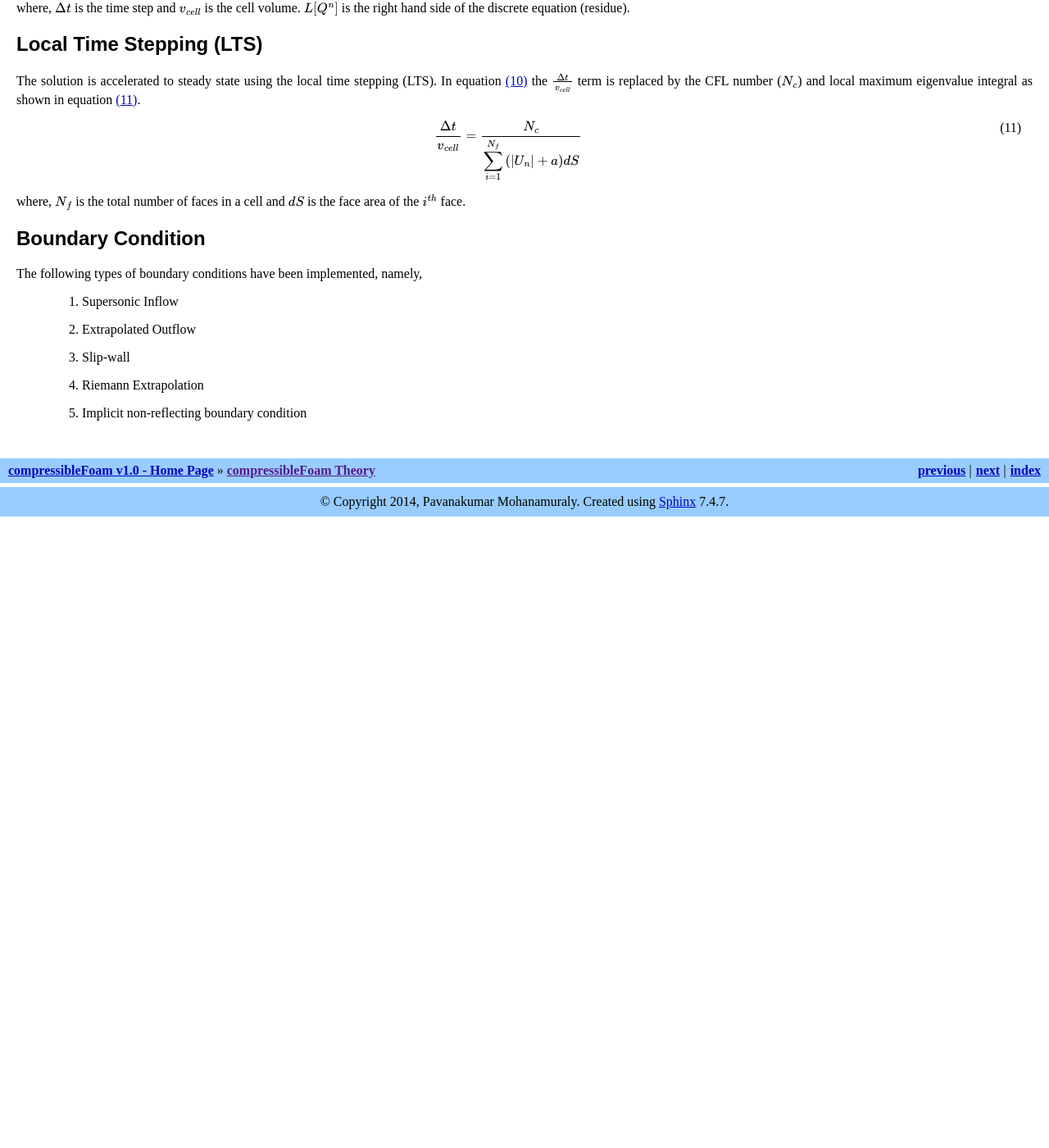
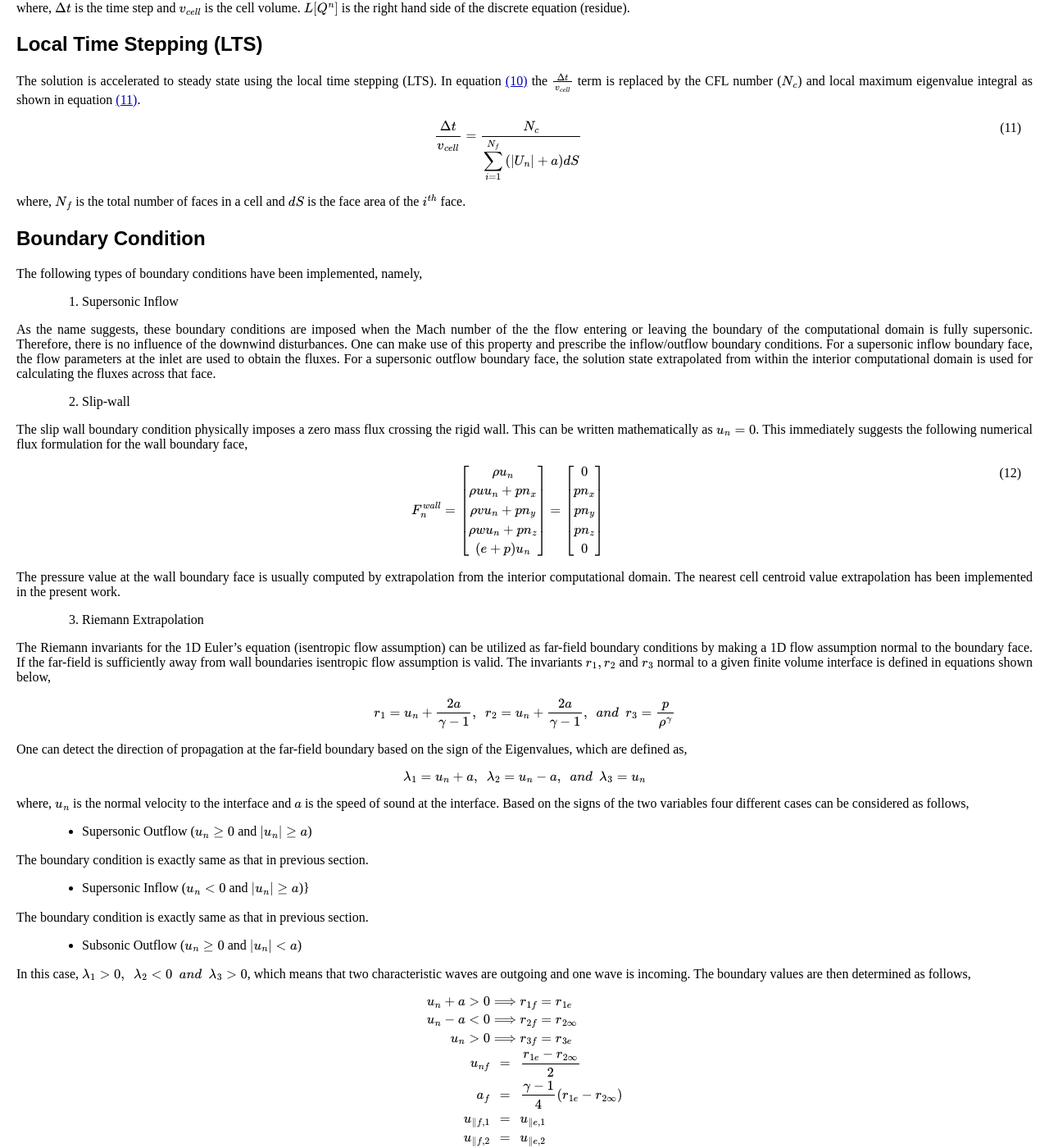
Before and after one commit to pavanakumar/compressibleFoam, a Sphinx documentation site: the page built from source/theory.rst, in a window 1280 px wide and 1400 px high, scrolled down 1912 px. Shown: the whole window at 82% size. Built offline with Sphinx 7.4.7, drawn with Linux system fonts in a browser that asks for light colours; formulas are drawn with MathJax 3; before the commit the page ends 2542 px from its top, so only the background shows below that; some of the changed text lies outside the part shown.

Commit message:
Added complete theory

```diff
--- a/source/of_tut.rst
+++ b/source/of_tut.rst
@@ -1,2 +1,4 @@
+.. figure:: figures/logo_small.png
+
 OpenFOAM implementation
 ^^^^^^^^^^^^^^^^^^^^^^^
--- a/source/theory.rst
+++ b/source/theory.rst
@@ -104,7 +104,101 @@ Boundary Condition
 The following types of boundary conditions have been implemented, namely,
 
   1. Supersonic Inflow
-  2. Extrapolated Outflow
-  3. Slip-wall
-  4. Riemann Extrapolation
-  5. Implicit non-reflecting boundary condition
+
+As the name suggests, these boundary conditions are imposed when the Mach number of the the flow entering or leaving the boundary of the computational domain is fully supersonic. Therefore, there is no influence of the downwind disturbances. One can make use of this property and prescribe the inflow/outflow boundary conditions. For a supersonic inflow boundary face, the flow parameters at the inlet are used to obtain the fluxes. For a supersonic outflow boundary face, the solution state extrapolated from within the interior computational domain is used for calculating the fluxes across that face.
+
+  2. Slip-wall
+
+The slip wall boundary condition physically imposes a zero mass flux crossing the rigid wall. This can be written mathematically as :math:`u_n = 0`. This immediately suggests the following numerical flux formulation for the wall boundary face,
+
+.. math::
+  F_n^{wall} = \left[
+  \begin{array}{c}
+  \rho u_n \\
+  \rho u u_n + p n_x \\
+  \rho v u_n + p n_y \\
+  \rho w u_n + p n_z \\
+  (e + p ) u_n
+  \end{array}
+  \right]
+  = \left[
+  \begin{array}{c}
+  0 \\
+  p n_x \\
+  p n_y \\
+  p n_z \\
+  0
+  \end{array}
+  \right]
+  :label: wall_bc
+
+The pressure value at the wall boundary face is usually computed by extrapolation from the interior computational domain. The nearest cell centroid value extrapolation has been implemented in the present work.
+
+  3. Riemann Extrapolation
+
+The Riemann invariants for the 1D Euler's equation (isentropic flow assumption) can be utilized as far-field boundary conditions by making a 1D flow assumption normal to the boundary face. If the far-field is sufficiently away from wall boundaries isentropic flow assumption is valid. The invariants :math:`r_1,r_2` and :math:`r_3` normal to a given finite volume interface is defined in equations shown below,
+
+.. math::
+  r_1 = u_n + \frac{2 a }{\gamma - 1}, \hspace{5pt} r_2 = u_n + \frac{2 a }{\gamma - 1},
+  \hspace{5pt} and \hspace{5pt} r_3 = \frac{p}{ \rho^{\gamma} }
+
+One can detect the direction of propagation at the far-field boundary based on the sign of the Eigenvalues, which are defined as,
+
+.. math::
+  \lambda_1 = u_n + a, \hspace{5pt} \lambda_2 = u_n - a,
+  \hspace{5pt} and \hspace{5pt} \lambda_3 = u_n
+
+where, :math:`u_n` is the normal velocity to the interface and :math:`a` is the speed of sound at the interface. Based on the signs of the two variables four different cases can be considered as follows,
+
+  * Supersonic Outflow (:math:`u_n \geq 0` and :math:`|u_n| \geq a`)
+
+The boundary condition is exactly same as that in previous section.
+
+  * Supersonic Inflow (:math:`u_n < 0` and :math:`|u_n| \geq a`)}
+
+The boundary condition is exactly same as that in previous section.
+
+  * Subsonic Outflow (:math:`u_n \geq 0` and :math:`|u_n| < a`)
+
+In this case, :math:`\lambda_1 > 0, \hspace{5pt} \lambda_2 < 0 \hspace{5pt} and \hspace{5pt} \lambda_3 > 0`, which means that two characteristic waves are outgoing and one wave is incoming. The boundary values are then determined as follows,
+
+.. math::
+  :nowrap:
+
+  \begin{eqnarray}
+  u_n + a > 0 &\Longrightarrow& r_{1f} = r_{1e}\nonumber \\
+  u_n - a < 0 &\Longrightarrow& r_{2f} = r_{2 \infty }\\
+  u_n > 0 &\Longrightarrow& r_{3f} = r_{3e} \nonumber \\
+  u_{nf} &=& \frac{ r_{1e} - r_{2 \infty} }{ 2 } \\
+  a_f &=& \frac{\gamma - 1 }{4} ( r_{1e} - r_{2\infty}) \\
+  u_{\parallel f,1} &=& u_{\parallel e,1} \\
+  u_{\parallel f,2} &=& u_{\parallel e,2} \\
+  \rho_f &=& \rho_e \\
+  a_f &=& \sqrt{ \frac{\gamma p_f }{ \rho_f} }
+  \end{eqnarray}
+
+Note that the subscripts :math:`n, \hspace{5pt} \parallel, \hspace{5pt} f, \hspace{5pt} e` and :math:`\infty` denote values normal/parallel to the boundary face, boundary cell values (unknowns), extrapolated value from interior and free-stream value respectively.
+
+  * Subsonic Inflow (:math:`u_n < 0` and :math:`|u_n| < a`)
+
+In this case, :math:`\lambda_1 > 0, \hspace{5pt} \lambda_2 < 0` and :math:`\lambda_3 < 0`, which means that one characteristic wave is outgoing and two waves are incoming. The boundary values are then determined as follows,
+
+.. math::
+  :nowrap:
+
+  \begin{eqnarray}
+  u_n + a > 0 &\Longrightarrow& r_{1f} = r_{1e}\nonumber \\
+  u_n - a < 0 &\Longrightarrow& r_{2f} = r_{2 \infty }\\
+  u_n < 0 &\Longrightarrow& r_{3f} = r_{3 \infty} \nonumber \\
+  u_{nf} &=& \frac{ r_{1e} - r_{2 \infty} }{ 2 } \\
+  a_f &=& \frac{\gamma - 1 }{4} ( r_{1e} - r_{2\infty}) \\
+  u_{\parallel f,1} &=& u_{\parallel e,1} \\
+  u_{\parallel f,2} &=& u_{\parallel e,2} \\
+  \rho_f &=& \rho_{\infty} \\
+  a_f &=& \sqrt{ \frac{\gamma p_f }{ \rho_f} }
+  \end{eqnarray}
+
+
+4. Implicit non-reflecting boundary condition
+
+Implicit boundary conditions are quite necessary for implementing Jacobian Free Newton-Krylov (JFNK) methods. Unlike the previous case, implicit non-reflecting boundary conditions fixes the normal boundary fluxes and not the boundary values. This way one ensures that the effect of boundary is implied in the residual calculation. Here one extrapolates the interior values for the left state and fix free-stream conditions as the right state and invokes the approximate Riemann flux solver to obtain the interfacial boundary fluxes and they are summed up to the neighboring cell residual. The implicit boundary described above is a weak boundary condition and hence is preferred more than the Riemann extrapolation due to the improved stability.
```
Also changed, not shown: 5 other files.
